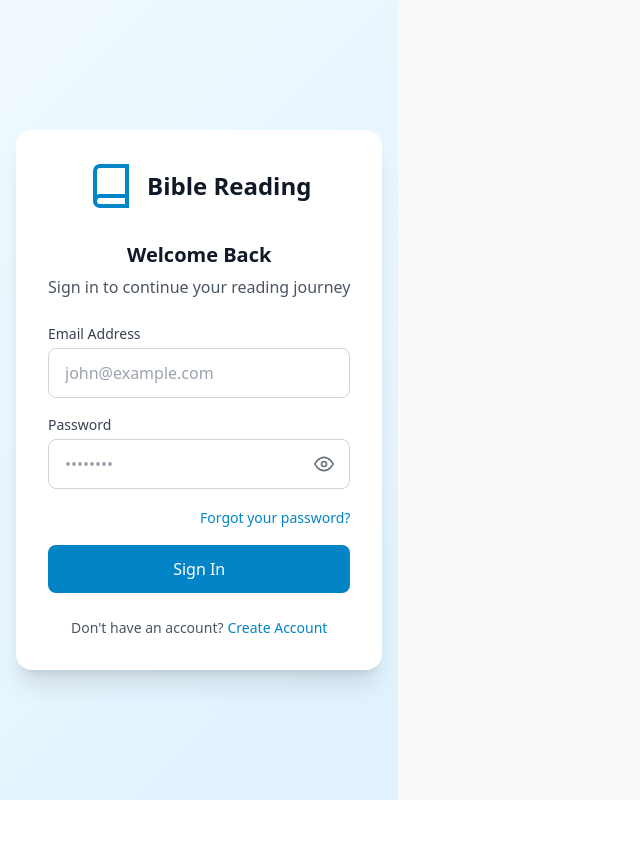
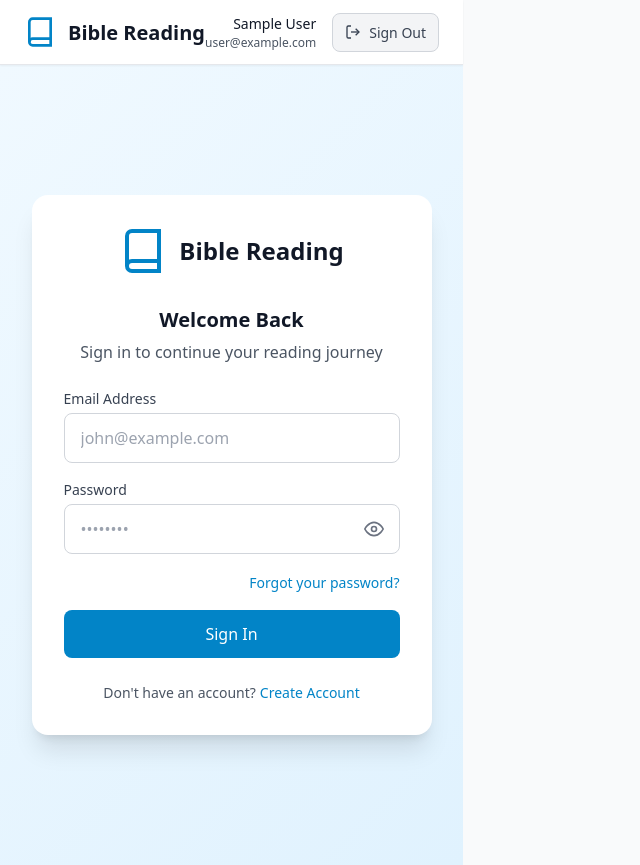
Before and after one commit to andrewczwu/biblereading, a React (Vite) app in the folder client-new/: page /login in a window 1280 px wide. Shown: the whole page, without its empty margins (0-640 px from the left). Before the commit the page ends 800 px from the top, so only its background shows below. Built offline with nearby package versions, Linux system fonts and the light colour scheme; no server answers; sample sign-in values are in the browser's storage.

Commit message:
fix problems with registration and add logout

```diff
--- a/client-new/src/App.tsx
+++ b/client-new/src/App.tsx
@@ -4,6 +4,7 @@ import { Toaster } from 'react-hot-toast';
 import { GlobalStyles } from './styles/GlobalStyles';
 import { AuthProvider } from './contexts/AuthContext';
 import { PrivateRoute } from './components/auth/PrivateRoute';
+import { Header } from './components/layout/Header';
 import { Login } from './components/auth/Login';
 import { Register } from './components/auth/Register';
 import { Dashboard } from './components/Dashboard';
@@ -37,6 +38,8 @@ function App() {
           }}
         />
 
+        <Header />
+
         <Routes>
           {/* Public routes */}
           <Route path="/login" element={<Login />} />
--- a/client-new/src/components/Dashboard.tsx
+++ b/client-new/src/components/Dashboard.tsx
@@ -117,20 +117,12 @@ const ButtonGroup = styled.div`
 `;
 
 export const Dashboard: React.FC = () => {
-  const { currentUser, userProfile, logout } = useAuth();
+  const { currentUser, userProfile } = useAuth();
   const navigate = useNavigate();
 
   // Debug logging
   console.log('Dashboard - currentUser:', currentUser);
   console.log('Dashboard - userProfile:', userProfile);
-
-  const handleLogout = async () => {
-    try {
-      await logout();
-    } catch (error) {
-      console.error('Logout error:', error);
-    }
-  };
 
   const getGreeting = () => {
     const hour = new Date().getHours();
@@ -173,9 +165,6 @@ export const Dashboard: React.FC = () => {
             <Button $variant="secondary" onClick={() => navigate('/schedules')}>
               Join Group
             </Button>
-            <Button $variant="danger" onClick={handleLogout}>
-              Sign Out
-            </Button>
           </ButtonGroup>
         </WelcomeMessage>
       </Card>
--- a/client-new/src/components/auth/Register.tsx
+++ b/client-new/src/components/auth/Register.tsx
@@ -49,7 +49,7 @@ interface RegisterFormData {
 
 export const Register: React.FC = () => {
   const { register, handleSubmit, watch, formState: { errors } } = useForm<RegisterFormData>();
-  const { signup } = useAuth();
+  const { signup, setUserProfileDirect } = useAuth();
   const navigate = useNavigate();
   const [loading, setLoading] = useState(false);
   const [showPassword, setShowPassword] = useState(false);
@@ -93,12 +93,33 @@ export const Register: React.FC = () => {
         }
       };
 
-      await userProfileAPI.create(profileData);
+      console.log('Register - Creating profile with data:', profileData);
+      const createResponse = await userProfileAPI.create(profileData);
+      console.log('Register - Profile created successfully, response:', createResponse);
+
+      // Set the profile directly from the creation response to avoid UID mismatch issues
+      if (createResponse.profile) {
+        console.log('Register - Setting profile directly from creation response');
+        setUserProfileDirect(createResponse.profile);
+      } else {
+        console.error('Register - No profile in creation response, cannot proceed');
+        throw new Error('Profile creation response missing profile data');
+      }
+
       toast.success('Account created successfully!');
+      console.log('Register - Navigating to dashboard');
       navigate('/dashboard');
     } catch (error: any) {
       console.error('Registration error:', error);
-      toast.error(error.message || 'Failed to create account');
+
+      // Handle specific error cases
+      if (error.response?.status === 409) {
+        toast.error('An account with this email already exists');
+      } else if (error.response?.data?.error) {
+        toast.error(error.response.data.error);
+      } else {
+        toast.error(error.message || 'Failed to create account');
+      }
     } finally {
       setLoading(false);
     }
--- /dev/null
+++ b/client-new/src/components/layout/Header.tsx
@@ -0,0 +1,175 @@
+import React from 'react';
+import styled from 'styled-components';
+import { useNavigate } from 'react-router-dom';
+import { useAuth } from '../../contexts/AuthContext';
+import { theme } from '../../styles/theme';
+
+const HeaderContainer = styled.header`
+  background-color: ${theme.colors.white};
+  border-bottom: 1px solid ${theme.colors.gray[200]};
+  box-shadow: ${theme.shadows.sm};
+  position: sticky;
+  top: 0;
+  z-index: 1000;
+`;
+
+const HeaderContent = styled.div`
+  max-width: 1200px;
+  margin: 0 auto;
+  padding: 0 ${theme.spacing[6]};
+  display: flex;
+  align-items: center;
+  justify-content: space-between;
+  height: 64px;
+
+  @media (max-width: ${theme.breakpoints.sm}) {
+    padding: 0 ${theme.spacing[4]};
+  }
+`;
+
+const Logo = styled.div`
+  display: flex;
+  align-items: center;
+  gap: ${theme.spacing[3]};
+  cursor: pointer;
+`;
+
+const LogoIcon = styled.svg`
+  height: 32px;
+  width: 32px;
+  color: ${theme.colors.primary[600]};
+`;
+
+const LogoText = styled.h1`
+  font-size: ${theme.fontSizes.xl};
+  font-weight: ${theme.fontWeights.bold};
+  color: ${theme.colors.gray[900]};
+  margin: 0;
+
+  @media (max-width: ${theme.breakpoints.sm}) {
+    font-size: ${theme.fontSizes.lg};
+  }
+`;
+
+const UserSection = styled.div`
+  display: flex;
+  align-items: center;
+  gap: ${theme.spacing[4]};
+`;
+
+const UserInfo = styled.div`
+  display: flex;
+  flex-direction: column;
+  text-align: right;
+
+  @media (max-width: ${theme.breakpoints.sm}) {
+    display: none;
+  }
+`;
+
+const UserName = styled.span`
+  font-size: ${theme.fontSizes.sm};
+  font-weight: ${theme.fontWeights.medium};
+  color: ${theme.colors.gray[900]};
+`;
+
+const UserEmail = styled.span`
+  font-size: ${theme.fontSizes.xs};
+  color: ${theme.colors.gray[600]};
+`;
+
+const LogoutButton = styled.button`
+  background-color: ${theme.colors.gray[100]};
+  color: ${theme.colors.gray[700]};
+  border: 1px solid ${theme.colors.gray[300]};
+  border-radius: ${theme.borderRadius.lg};
+  padding: ${theme.spacing[2]} ${theme.spacing[3]};
+  font-size: ${theme.fontSizes.sm};
+  font-weight: ${theme.fontWeights.medium};
+  cursor: pointer;
+  transition: all 0.2s;
+  display: flex;
+  align-items: center;
+  gap: ${theme.spacing[2]};
+
+  &:hover {
+    background-color: ${theme.colors.gray[200]};
+    border-color: ${theme.colors.gray[400]};
+  }
+
+  &:focus {
+    outline: none;
+    box-shadow: 0 0 0 3px ${theme.colors.primary[100]};
+  }
+
+  @media (max-width: ${theme.breakpoints.sm}) {
+    padding: ${theme.spacing[2]};
+
+    span {
+      display: none;
+    }
+  }
+`;
+
+const LogoutIcon = styled.svg`
+  width: 16px;
+  height: 16px;
+`;
+
+export const Header: React.FC = () => {
+  const { currentUser, userProfile, logout } = useAuth();
+  const navigate = useNavigate();
+
+  const handleLogout = async () => {
+    try {
+      await logout();
+      navigate('/login');
+    } catch (error) {
+      console.error('Logout error:', error);
+    }
+  };
+
+  const handleLogoClick = () => {
+    navigate('/dashboard');
+  };
+
+  if (!currentUser) {
+    return null; // Don't show header for non-authenticated users
+  }
+
+  const displayName = userProfile?.firstName
+    ? `${userProfile.firstName} ${userProfile.lastName || ''}`.trim()
+    : userProfile?.displayName
+    || currentUser.displayName
+    || 'User';
+
+  return (
+    <HeaderContainer>
+      <HeaderContent>
+        <Logo onClick={handleLogoClick}>
+          <LogoIcon viewBox="0 0 24 24" fill="none" stroke="currentColor" strokeWidth={2}>
+            <path d="M4 19.5A2.5 2.5 0 0 1 6.5 17H20" />
+            <path d="M6.5 2H20v20H6.5A2.5 2.5 0 0 1 4 19.5v-15A2.5 2.5 0 0 1 6.5 2z" />
+          </LogoIcon>
+          <LogoText>Bible Reading</LogoText>
+        </Logo>
+
+        <UserSection>
+          <UserInfo>
+            <UserName>{displayName}</UserName>
+            <UserEmail>{currentUser.email}</UserEmail>
+          </UserInfo>
+
+          <LogoutButton onClick={handleLogout}>
+            <LogoutIcon viewBox="0 0 24 24" fill="none" stroke="currentColor" strokeWidth={2}>
+              <path d="M9 21H5a2 2 0 0 1-2-2V5a2 2 0 0 1 2-2h4"/>
+              <polyline points="16,17 21,12 16,7"/>
+              <line x1="21" y1="12" x2="9" y2="12"/>
+            </LogoutIcon>
+            <span>Sign Out</span>
+          </LogoutButton>
+        </UserSection>
+      </HeaderContent>
+    </HeaderContainer>
+  );
+};
--- a/client-new/src/contexts/AuthContext.tsx
+++ b/client-new/src/contexts/AuthContext.tsx
@@ -44,6 +44,8 @@ interface AuthContextType {
   login: (email: string, password: string) => Promise<void>;
   logout: () => Promise<void>;
   updateUserProfile: (profileData: Partial<UserProfile>) => Promise<void>;
+  refreshUserProfile: () => Promise<void>;
+  setUserProfileDirect: (profile: UserProfile) => void;
 }
 
 const AuthContext = createContext<AuthContextType | undefined>(undefined);
@@ -88,6 +90,23 @@ export const AuthProvider: React.FC<AuthProviderProps> = ({ children }) => {
     setUserProfile(updatedProfile);
   };
 
+  const refreshUserProfile = async (): Promise<void> => {
+    console.log('AuthContext - refreshUserProfile called');
+    if (!currentUser) {
+      console.log('AuthContext - No current user, skipping refresh');
+      return;
+    }
+    console.log('AuthContext - Calling fetchUserProfile for uid:', currentUser.uid);
+    await fetchUserProfile(currentUser.uid);
+    console.log('AuthContext - fetchUserProfile completed');
+  };
+
+  const setUserProfileDirect = (profile: UserProfile): void => {
+    console.log('AuthContext - Setting user profile directly:', profile);
+    setUserProfile(profile);
+    setProfileChecked(true);
+  };
+
   const fetchUserProfile = async (uid: string): Promise<void> => {
     console.log('AuthContext - Fetching profile for uid:', uid);
     try {
@@ -117,7 +136,19 @@ export const AuthProvider: React.FC<AuthProviderProps> = ({ children }) => {
       setCurrentUser(user);
 
       if (user) {
-        await fetchUserProfile(user.uid);
+        // Only fetch profile if user has been around for more than a few seconds
+        // This avoids the immediate 404 for brand new users
+        const userCreatedAt = new Date(user.metadata.creationTime!).getTime();
+        const now = Date.now();
+        const isNewUser = (now - userCreatedAt) < 5000; // 5 seconds threshold
+
+        if (isNewUser) {
+          console.log('AuthContext - New user detected, skipping initial profile fetch');
+          setUserProfile(null);
+          setProfileChecked(true);
+        } else {
+          await fetchUserProfile(user.uid);
+        }
       } else {
         setUserProfile(null);
         setProfileChecked(false);
@@ -138,6 +169,8 @@ export const AuthProvider: React.FC<AuthProviderProps> = ({ children }) => {
     login,
     logout,
     updateUserProfile,
+    refreshUserProfile,
+    setUserProfileDirect,
   };
 
   return (
```
Also changed, not shown: client-new/src/components/auth/PrivateRoute.tsx (+12 -0 lines).
